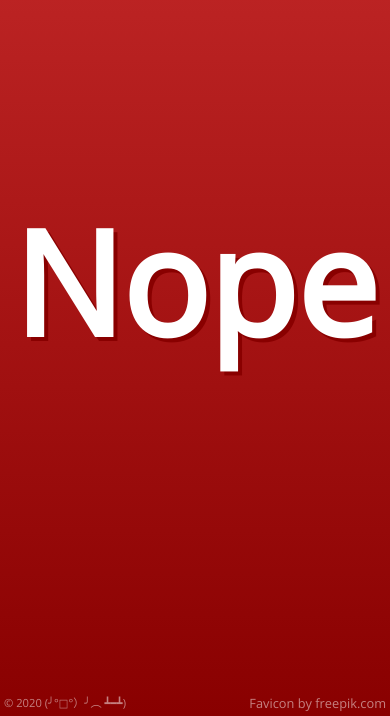
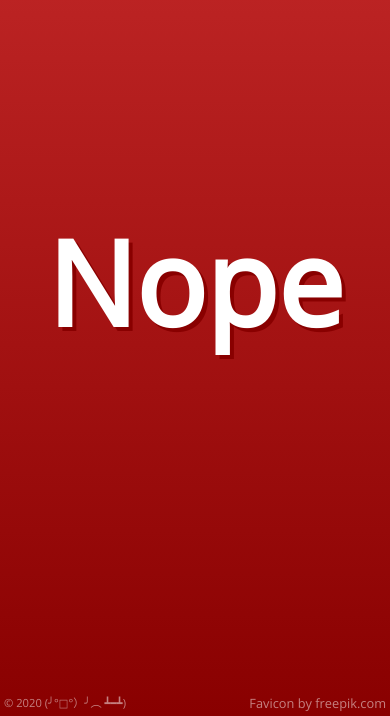
Before and after one commit to prosellen/isthereworldpeaceyet.com, a Gatsby site: page / in a window 390 px wide. Shown: the part 128-844 px from the top of the page. Built offline with nearby package versions, Linux system fonts and the light colour scheme; Gatsby itself is replaced by a stand-in of ours.

Commit message:
Adds breakpoint for headlines

```diff
--- a/src/components/layout.js
+++ b/src/components/layout.js
@@ -21,9 +21,13 @@ const GlobalStyle = createGlobalStyle`
     color: #fff;
   }
   h1 {
-    font-size: 9rem;
+    font-size: 30vw;
     margin: .5rem 0;
     text-align: center;
+
+     @media (min-width: 768px) {
+      font-size: 9rem;
+    }
   }
   p {
     font-size: .8rem;
```
